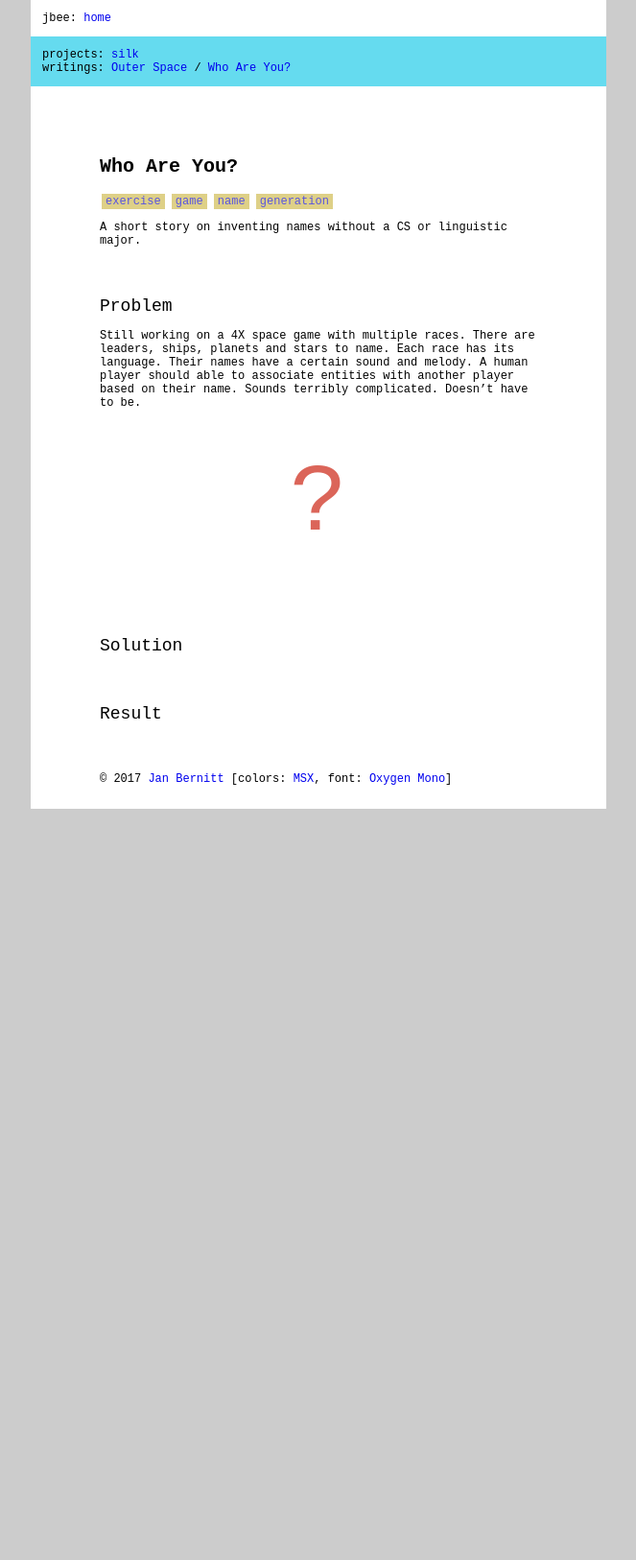
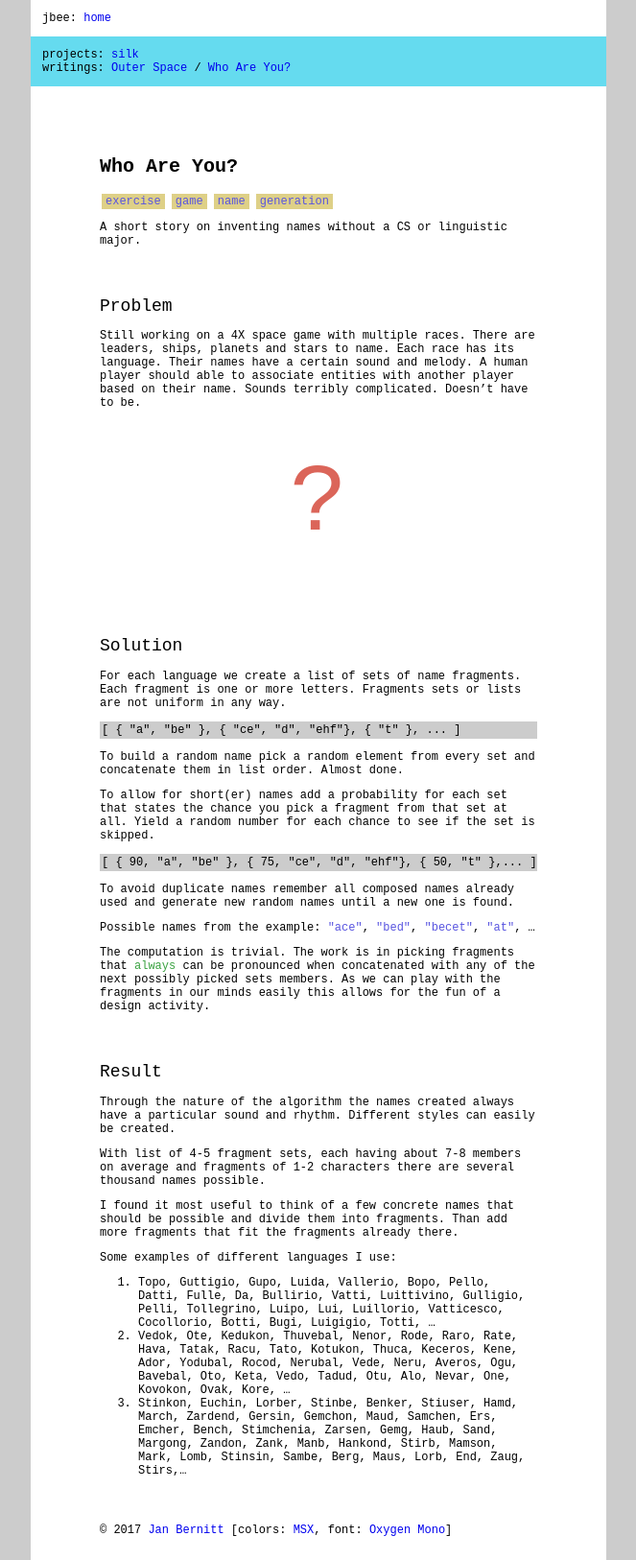
Before and after one commit to jbee/jbee.github.io, a Jekyll site: the page built from names.md, in a window 1280 px wide. Shown: the whole page at 96% size, without its empty margins (308-971 px from the left). Built offline with Jekyll 4.4.1, drawn with Linux system fonts in a browser that asks for light colours; some web fonts are replaced; before the commit the page ends 900 px from its top, so only the background shows below that.

Commit message:
names and layout

````diff
--- a/_layouts/default.html
+++ b/_layouts/default.html
@@ -36,8 +36,10 @@ pre {
 	tab-size: 4;
 }
 blockquote {
-	background-color: #DED087; padding: 1em;
+	background-color: #DED087;
+	padding: 0.25em 14%;
 	text-align: center;
+	margin: 2em -14%;
 }
 p code, li > code {	color: #5955E0; }
 hr {
--- a/names.md
+++ b/names.md
@@ -26,6 +26,57 @@ Sounds terribly complicated. Doesn't have to be.
 
 
 ## Solution
+For each language we create a list of sets of name fragments.
+Each fragment is one or more letters.
+Fragments sets or lists are not uniform in any way.
+
+```
+[ { "a", "be" }, { "ce", "d", "ehf"}, { "t" }, ... ]
+```
+
+To build a random name pick a random element from every
+set and concatenate them in list order. Almost done.
+
+To allow for short(er) names add a probability for each
+set that states the chance you pick a fragment from
+that set at all. Yield a random number for each chance
+to see if the set is skipped.
+
+```
+[ { 90, "a", "be" }, { 75, "ce", "d", "ehf"}, { 50, "t" },... ]
+```
+
+To avoid duplicate names remember all composed names
+already used and generate new random names until a new
+one is found.
+
+Possible names from the example: `"ace"`, `"bed"`, `"becet"`, `"at"`, ...
+
+The computation is trivial.
+The work is in picking fragments that **always** can
+be pronounced when concatenated with any of the next
+possibly picked sets members.
+As we can play with the fragments in our minds easily
+this allows for the fun of a design activity.
 
 
 ## Result
+
+Through the nature of the algorithm the names created
+always have a particular sound and rhythm.
+Different styles can easily be created.
+
+With list of 4-5 fragment sets, each having about 7-8
+members on average and fragments of 1-2 characters
+there are several thousand names possible.
+
+I found it most useful to think of a few concrete names
+that should be possible and divide them into fragments.
+Than add more fragments that fit the fragments
+already there.
+
+Some examples of different languages I use:
+
+1. Topo, Guttigio, Gupo, Luida, Vallerio, Bopo, Pello, Datti, Fulle, Da, Bullirio, Vatti, Luittivino, Gulligio, Pelli, Tollegrino, Luipo, Lui, Luillorio, Vatticesco, Cocollorio, Botti, Bugi, Luigigio, Totti, ...
+2. Vedok, Ote, Kedukon, Thuvebal, Nenor, Rode, Raro, Rate, Hava, Tatak, Racu, Tato, Kotukon, Thuca, Keceros, Kene, Ador, Yodubal, Rocod, Nerubal, Vede, Neru, Averos, Ogu, Bavebal, Oto, Keta, Vedo, Tadud, Otu, Alo, Nevar, One, Kovokon, Ovak, Kore, ...
+3. Stinkon, Euchin, Lorber, Stinbe, Benker, Stiuser, Hamd, March, Zardend, Gersin, Gemchon, Maud, Samchen, Ers, Emcher, Bench, Stimchenia, Zarsen, Gemg, Haub, Sand, Margong, Zandon, Zank, Manb, Hankond, Stirb, Mamson, Mark, Lomb, Stinsin, Sambe, Berg, Maus, Lorb, End, Zaug, Stirs,...
````
Also changed, not shown: index.md (+1 -1 lines).
